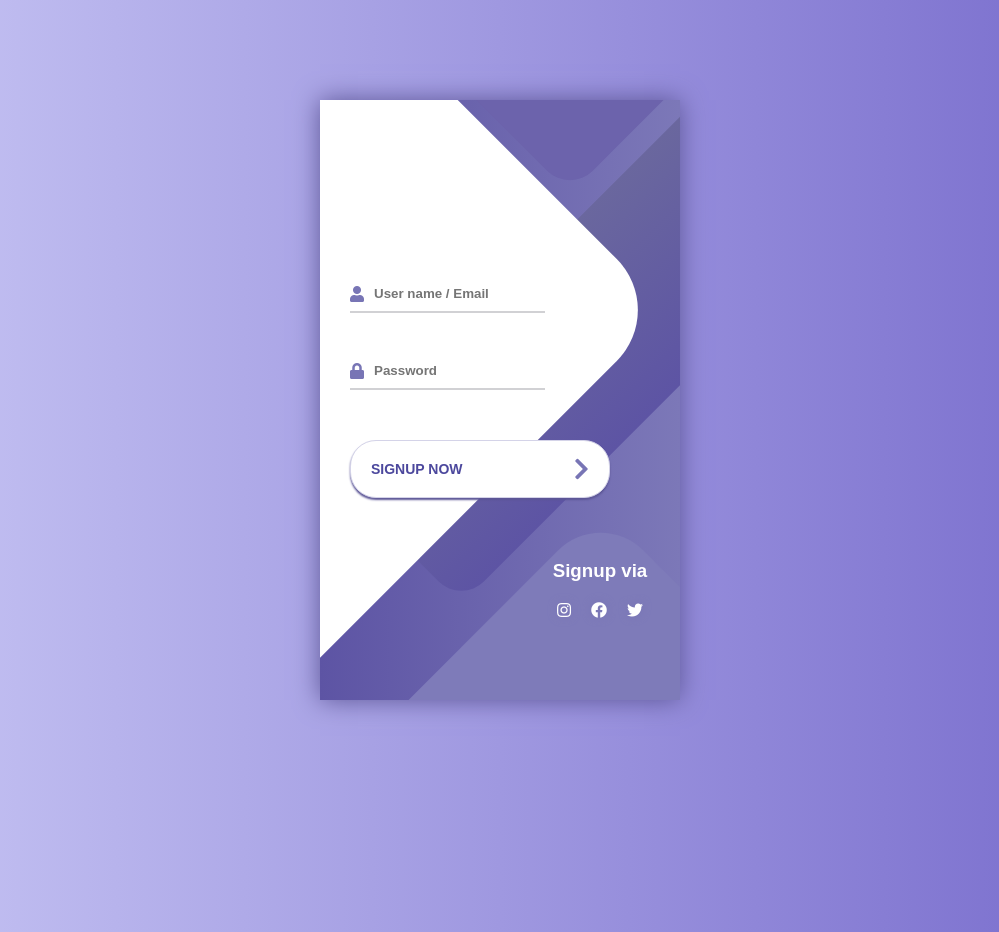
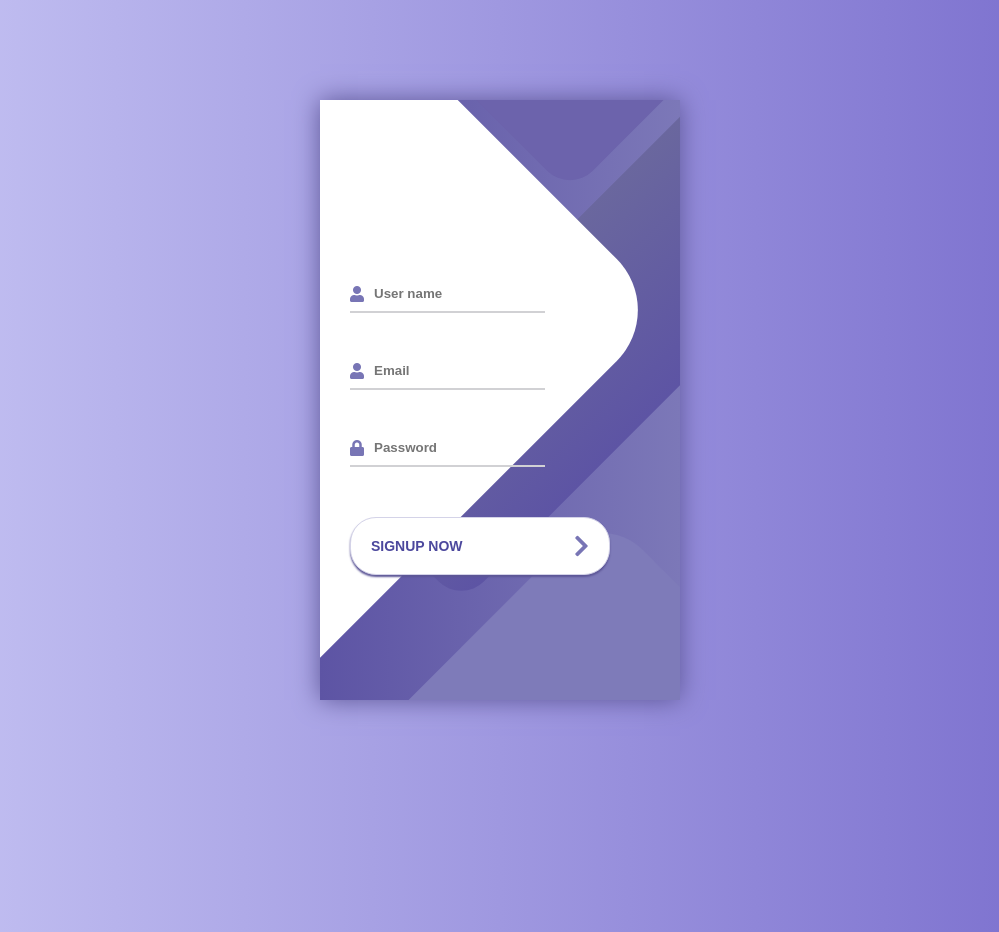
Before and after one commit to sriharini-1/donorHub, a Django app: page /signup/ in a window 1280 px wide. Shown: the whole page, without its empty margins (140-1139 px from the left). Run offline with Django 5.2, Linux system fonts and the light colour scheme.

Commit message:
user saved to db after sign up

```diff
--- a/dh/forms.py
+++ b/dh/forms.py
@@ -9,5 +9,5 @@ class DonationRequestForm(forms.ModelForm):
         fields = ['organization', 'donation_type_requested', 'additional_details']
 class SignupForm(forms.Form):
     username = forms.CharField(max_length=100)
-    email = forms.EmailField()
+    email = forms.EmailField(max_length=254)
     password = forms.CharField(widget=forms.PasswordInput)
--- a/dh/templates/signup.html
+++ b/dh/templates/signup.html
@@ -189,30 +189,30 @@
 <div class="container">
     <div class="screen">
         <div class="screen__content">
-            <form class="login" id="signupForm" method="POST" action="/your-submit-url">
+            <form class="login" id="signupForm" method="POST" action="{% url 'signup' %}">
+                {% csrf_token %}
                 <div class="login__field">
                     <i class="login__icon fas fa-user"></i>
-                    <input type="text" class="login__input" id="username" placeholder="User name / Email">
+                    <input type="text" name="username"    class="login__input" id="username" placeholder="User name">
                     <div id="usernameError" class="error-message"></div>
                 </div>
                 <div class="login__field">
+                    <i class="login__icon fas fa-user"></i>
+                <input type="email" name="email" class="login__input" id="email" placeholder="Email">
+                <div id="usernameError" class="error-message"></div>
+                </div>
+                <div class="login__field">
                     <i class="login__icon fas fa-lock"></i>
-                    <input type="password" class="login__input" id="password" placeholder="Password">
+                    <input type="password" name="password"    class="login__input" id="password" placeholder="Password">
 <div id="passwordError" class="error-message"></div>
-                </div>
+                 </div>
+
                 <button class="button login__submit">
                     <span class="button__text">Signup Now</span>
                     <i class="button__icon fas fa-chevron-right"></i>
                 </button>
             </form>
-            <div class="social-login">
-                <h3>Signup via</h3>
-                <div class="social-icons">
-                    <a href="#" class="social-login__icon fab fa-instagram"></a>
-                    <a href="#" class="social-login__icon fab fa-facebook"></a>
-                    <a href="#" class="social-login__icon fab fa-twitter"></a>
-                </div>
-            </div>
+
         </div>
         <div class="screen__background">
             <span class="screen__background__shape screen__background__shape4"></span>
--- a/dh/views.py
+++ b/dh/views.py
@@ -1,7 +1,7 @@
 from django.shortcuts import render, redirect
 from .models import DonationRequest
 from .forms import DonationRequestForm
-
+from django.contrib.auth.models import User, auth
 def index(request):
     # Add your view logic here
     return render(request, 'index.html')
@@ -26,20 +26,26 @@ def create_donation_request(request):
 def user_profile(request):
     # Add your user profile view logic here
     return render(request, 'user_profile.html')
+# views.py
+# views.py
 from django.shortcuts import render, redirect
+from django.contrib.auth.forms import UserCreationForm
+
+from django.contrib.auth.forms import UserCreationForm
 from .forms import SignupForm
-from django.contrib.auth.models import User
 
 def signup(request):
     if request.method == 'POST':
         form = SignupForm(request.POST)
         if form.is_valid():
-            # Create a new user account
-            username = form.cleaned_data['username']
-            email = form.cleaned_data['email']
-            password = form.cleaned_data['password']
-            User.objects.create_user(username=username, email=email, password=password)
-            # Redirect to login page or any other page
+            # Create a new user object but do not save yet
+            user = User.objects.create_user(
+                username=form.cleaned_data['username'],
+                email=form.cleaned_data['email'],
+                password=form.cleaned_data['password']
+            )
+            # Optionally, you can do additional operations like sending confirmation emails, etc.
+            # After that, redirect to login page or any other page
             return redirect('login')
     else:
         form = SignupForm()
```
Also changed, not shown: db.sqlite3.
